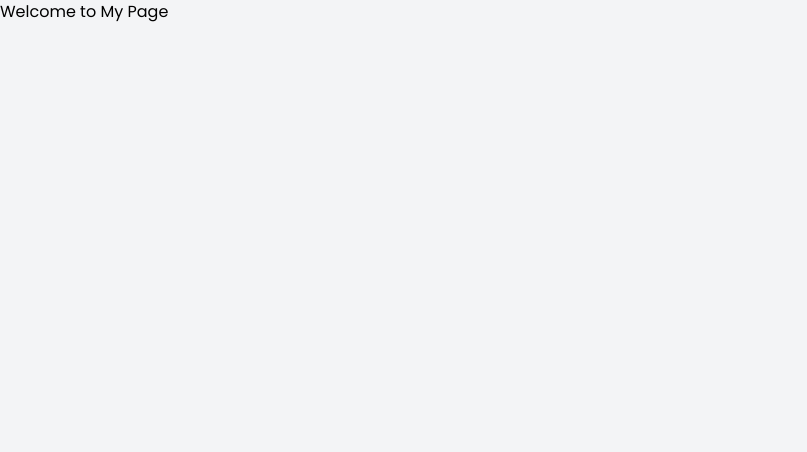
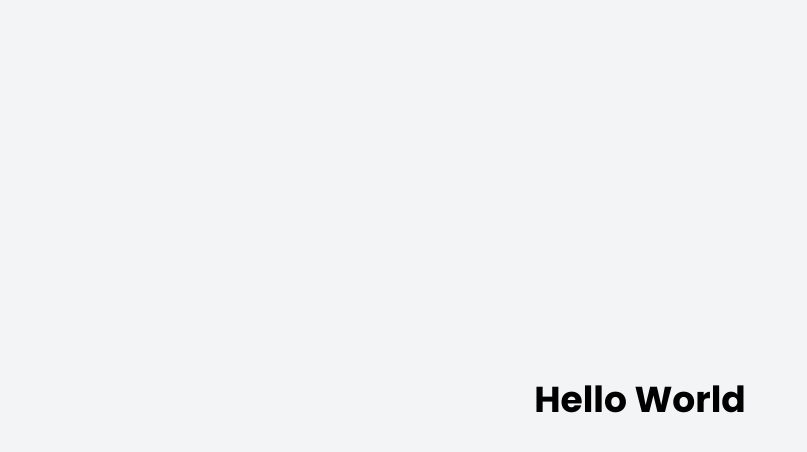
Before and after one commit to DandanLeinad/template-saas-rocketseat, a Next.js app: page / in a window 1280 px wide. Shown: the top 452 px of the page, without its empty margins (0-807 px from the left). Built offline with nearby package versions, Linux system fonts and the light colour scheme.

Commit message:
feat: atualizar layout da página inicial para centralizar conteúdo e modificar título

```diff
--- a/app/page.tsx
+++ b/app/page.tsx
@@ -1,7 +1,7 @@
 export default function Home() {
   return (
-    <div>
-      <h1>Welcome to My Page</h1>
+    <div className="flex flex-col items-center justify-center h-screen">
+      <h1 className="text-4xl font-bold">Hello World</h1>
     </div>
   );
 }
```
